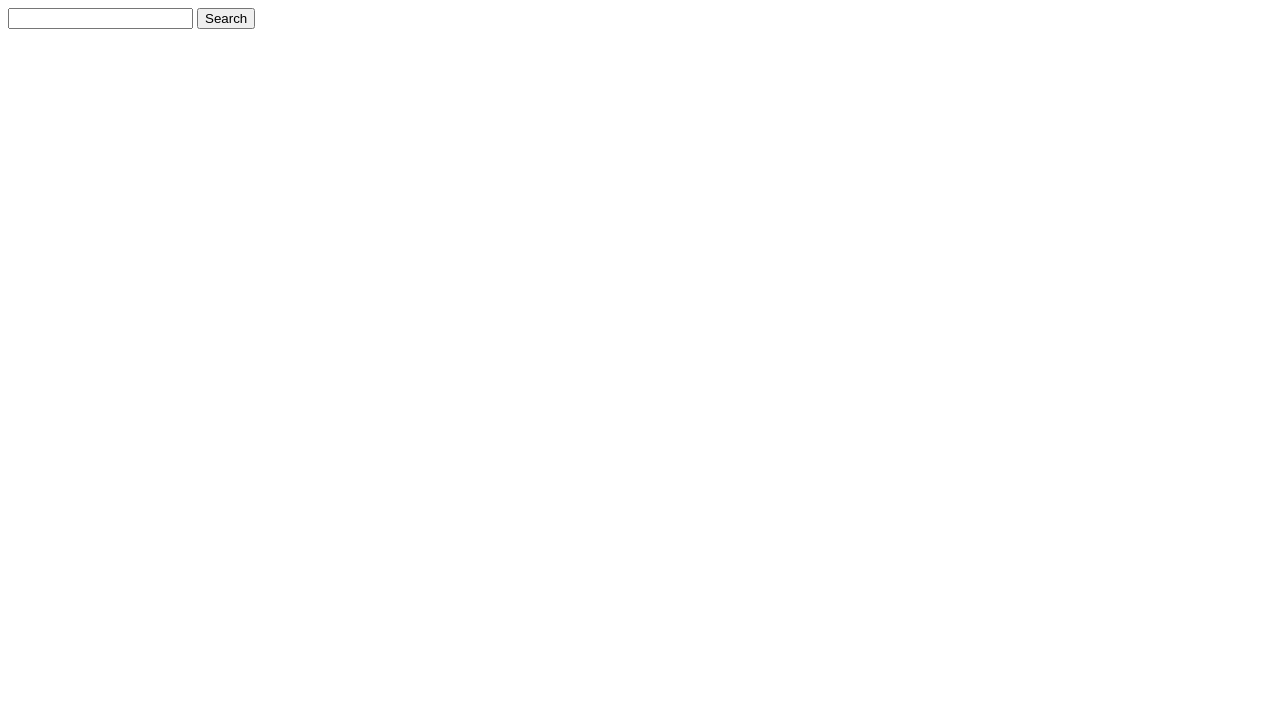
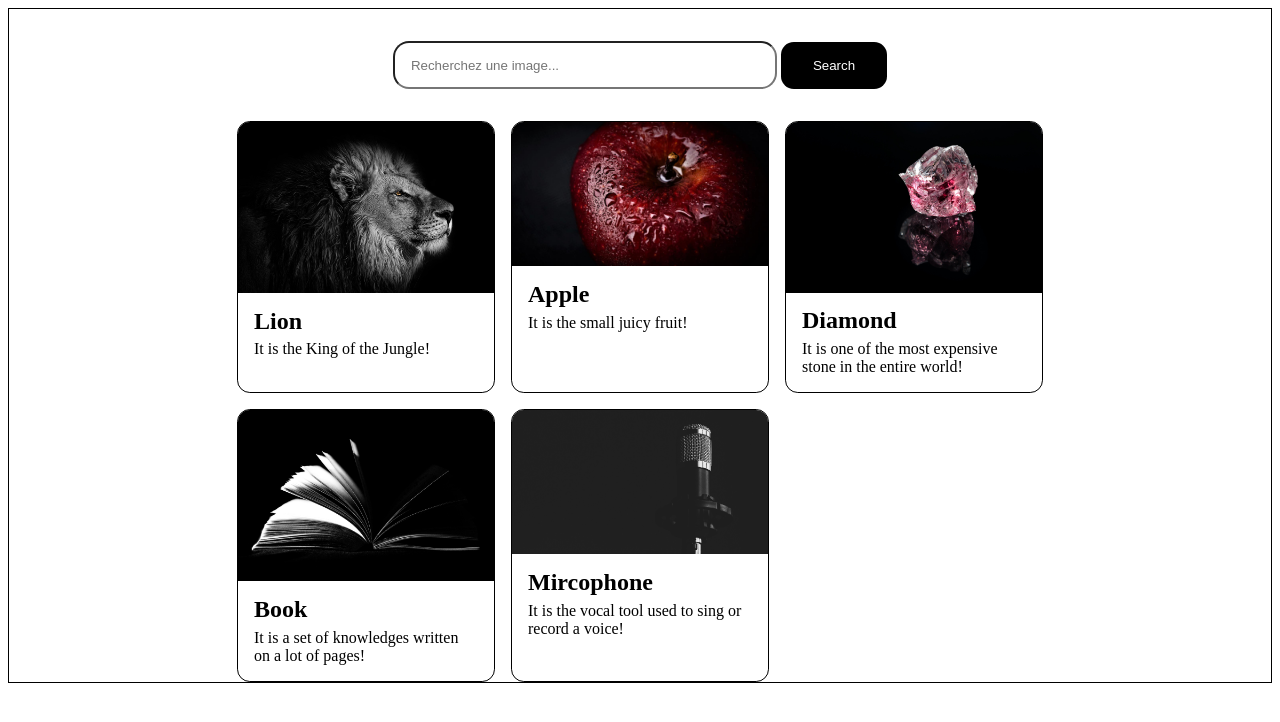
Before and after one commit to Valeryio/SIMPLON-projects, a plain HTML site: page index.html in a window 1280 px wide. Drawn offline with Linux system fonts and the light colour scheme.

Commit message:
First draft of the project

```diff
--- a/index.html
+++ b/index.html
@@ -3,27 +3,68 @@
 <head>
     <meta charset="UTF-8">
     <meta name="viewport" content="width=device-width, initial-scale=1.0">
+    <link rel="stylesheet" href="reset.css">
+    <link rel="stylesheet" href="styles.css">
     <title>Card search</title>
 </head>
 <body>
 
     <div class="search-app">
-        <form action="">
-            <input type="search" name="" id="">
-            <button>Search</button>
+        <form action=""  class="search-app__form">
+            <input type="search" name="" id="" placeholder="Recherchez une image..."
+            class="search-app__input" >
+            <button class="search-app__btn" >Search</button>
         </form>
 
         <div class="search-app__img-container">
             <div class="img-box">
-                <img src="./" alt="">
+                <img src="./assets/img/lion.jpg" alt="">
 
                 <div class="img-box__infos">
-                    <h2 class="img-box__title"></h2>
-                    <p class="img-box__desc"></p>
+                    <h2 class="img-box__title">Lion</h2>
+                    <p class="img-box__desc">It is the King of the Jungle!</p>
+                </div>
+            </div>
+
+            <div class="img-box">
+                <img src="./assets/img/apple.jpg" alt="">
+
+                <div class="img-box__infos">
+                    <h2 class="img-box__title">Apple</h2>
+                    <p class="img-box__desc">It is the small juicy fruit!</p>
+                </div>
+            </div>
+
+            <div class="img-box">
+                <img src="./assets/img/diamond.jpg" alt="">
+
+                <div class="img-box__infos">
+                    <h2 class="img-box__title">Diamond</h2>
+                    <p class="img-box__desc">It is one of the most expensive stone in the entire world!</p>
+                </div>
+            </div>
+
+            <div class="img-box">
+                <img src="./assets/img/book.jpg" alt="">
+
+                <div class="img-box__infos">
+                    <h2 class="img-box__title">Book</h2>
+                    <p class="img-box__desc">It is a set of knowledges written on a lot of pages!</p>
+                </div>
+            </div>
+
+            <div class="img-box">
+                <img src="./assets/img/microphone.jpg" alt="">
+
+                <div class="img-box__infos">
+                    <h2 class="img-box__title">Mircophone</h2>
+                    <p class="img-box__desc">It is the vocal tool used to sing or record a voice!</p>
                 </div>
             </div>
         </div>
     </div>
 
+    <script src="config.js" ></script>
+    <script src="script.js" ></script>
 </body>
 </html>
--- a/styles.css
+++ b/styles.css
@@ -0,0 +1,77 @@
+:root
+{
+  --inline-padding: 2rem;
+  --block-padding: 2rem;
+}
+
+
+.search-app
+{
+  display: flex;
+  align-items: center;
+  justify-content: center;
+  flex-direction: column;
+  margin-inline: auto;
+  border: 1px solid;
+}
+
+.search-app__form
+{
+  padding: var(--inline-padding);
+
+}
+
+.search-app__input
+{
+  width: 24rem;
+  height: 3rem;
+  padding: 1rem;
+  border-radius: 1rem;
+  outline: none;
+}
+
+.search-app__btn
+{
+  border: none;
+  padding: 1rem  2rem;
+  border-radius: .8rem;
+  color: white;
+  cursor: pointer;
+  background-color: black;
+}
+
+
+.search-app__img-container
+{
+  display: grid;
+  gap: 1rem;
+  grid-template-columns: repeat(3, 1fr);
+  grid-template-rows: auto;
+}
+
+.img-box
+{
+  max-width: 16rem;
+  border: 1px solid black;
+  display: flex;
+  gap: .5rem;
+  overflow: hidden;
+  flex-direction: column;
+  border-radius: .8rem;
+}
+
+.img-box__infos
+{
+  padding-inline: 1rem;
+}
+
+img
+{
+  max-width: 100%;
+}
+
+.img-box__title
+{
+  line-height: 0rem;
+  font-size: 1.5rem;
+}
```
Also changed, not shown: reset.css (added).
